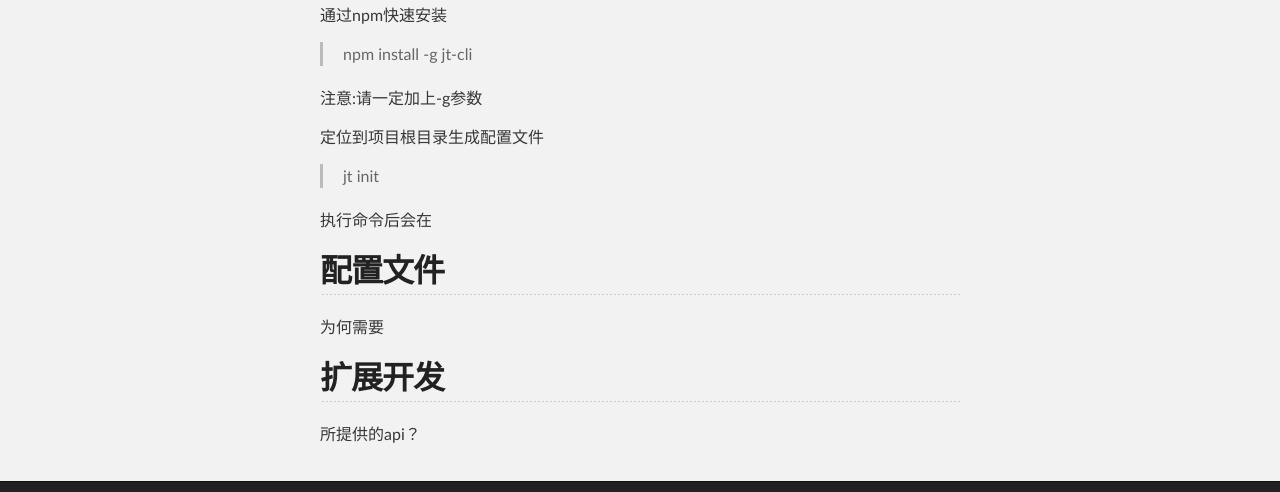
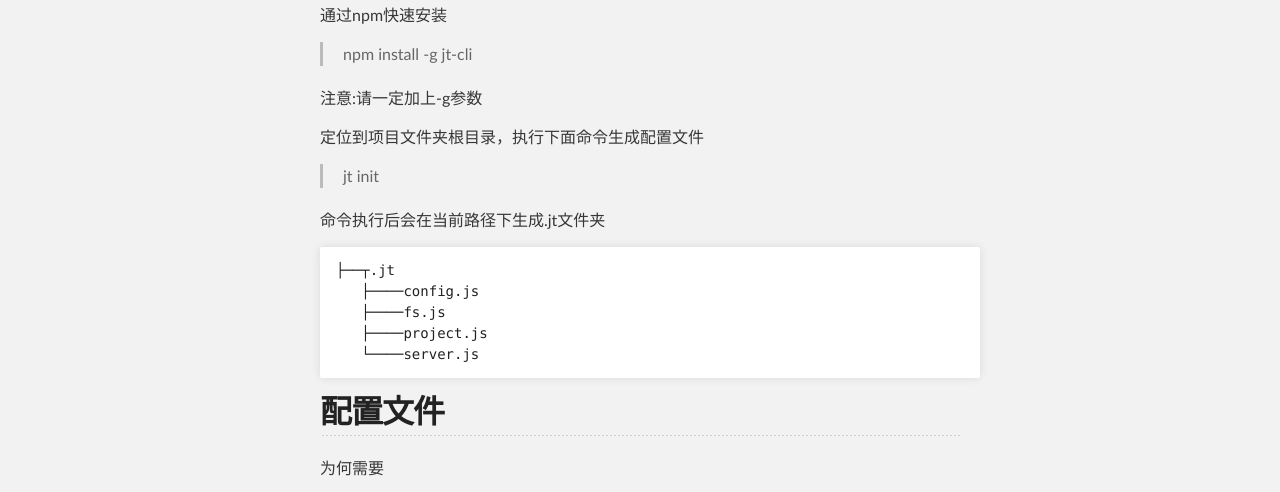
Before and after one commit to wyicwx/jt, a plain HTML site: page index.html in a window 1280 px wide. Shown: the part 515-1007 px from the top of the page. Drawn offline with Linux system fonts and the light colour scheme.

```diff
--- a/index.html
+++ b/index.html
@@ -51,13 +51,20 @@
 
 <p>注意:请一定加上-g参数</p>
 
-<p>定位到项目根目录生成配置文件</p>
+<p>定位到项目文件夹根目录，执行下面命令生成配置文件</p>
 
 <blockquote>
 <p>jt init</p>
 </blockquote>
 
-<p>执行命令后会在</p>
+<p>命令执行后会在当前路径下生成.jt文件夹</p>
+
+<pre><code>├──┬.jt
+   ├────config.js
+   ├────fs.js
+   ├────project.js
+   └────server.js
+</code></pre>
 
 <h2>
 <a name="%E9%85%8D%E7%BD%AE%E6%96%87%E4%BB%B6" class="anchor" href="#%E9%85%8D%E7%BD%AE%E6%96%87%E4%BB%B6"><span class="octicon octicon-link"></span></a>配置文件</h2>
--- a/params.json
+++ b/params.json
@@ -1 +1 @@
-{"name":"Jt","tagline":"javascript develop tool","body":"什么是JT？\r\n======\r\n为web开发者提供开发javascript辅助开发工具及半自动化工具。\r\n\r\n\r\n* 代理服务\r\n* 项目构建\r\n* 插件支持\r\n\r\n\r\n\r\n## 快速入门\r\n\r\n通过npm快速安装\r\n> npm install -g jt-cli\r\n\r\n注意:请一定加上-g参数\r\n\r\n定位到项目根目录生成配置文件\r\n> jt init\r\n\r\n执行命令后会在\r\n\r\n## 配置文件\r\n为何需要\r\n## 扩展开发\r\n所提供的api？\r\n","google":"","note":"Don't delete this file! It's used internally to help with page regeneration."}
+{"name":"Jt","tagline":"javascript develop tool","body":"什么是JT？\r\n======\r\n为web开发者提供开发javascript辅助开发工具及半自动化工具。\r\n\r\n\r\n* 代理服务\r\n* 项目构建\r\n* 插件支持\r\n\r\n\r\n\r\n## 快速入门\r\n\r\n通过npm快速安装\r\n> npm install -g jt-cli\r\n\r\n注意:请一定加上-g参数\r\n\r\n定位到项目文件夹根目录，执行下面命令生成配置文件\r\n> jt init\r\n\r\n命令执行后会在当前路径下生成.jt文件夹\r\n\r\n\r\n    ├──┬.jt\r\n       ├────config.js\r\n       ├────fs.js\r\n       ├────project.js\r\n       └────server.js\r\n\r\n\r\n\r\n## 配置文件\r\n为何需要\r\n## 扩展开发\r\n所提供的api？\r\n","google":"","note":"Don't delete this file! It's used internally to help with page regeneration."}
```
